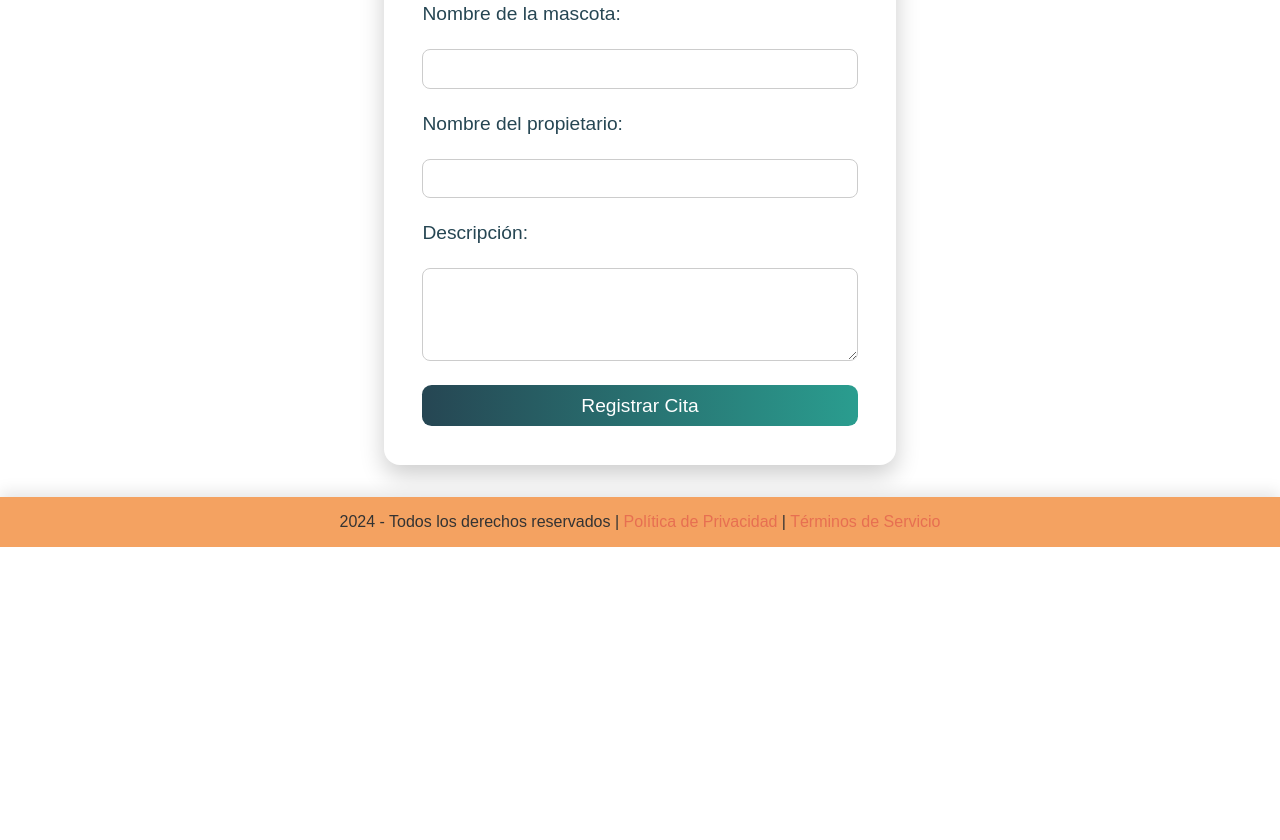
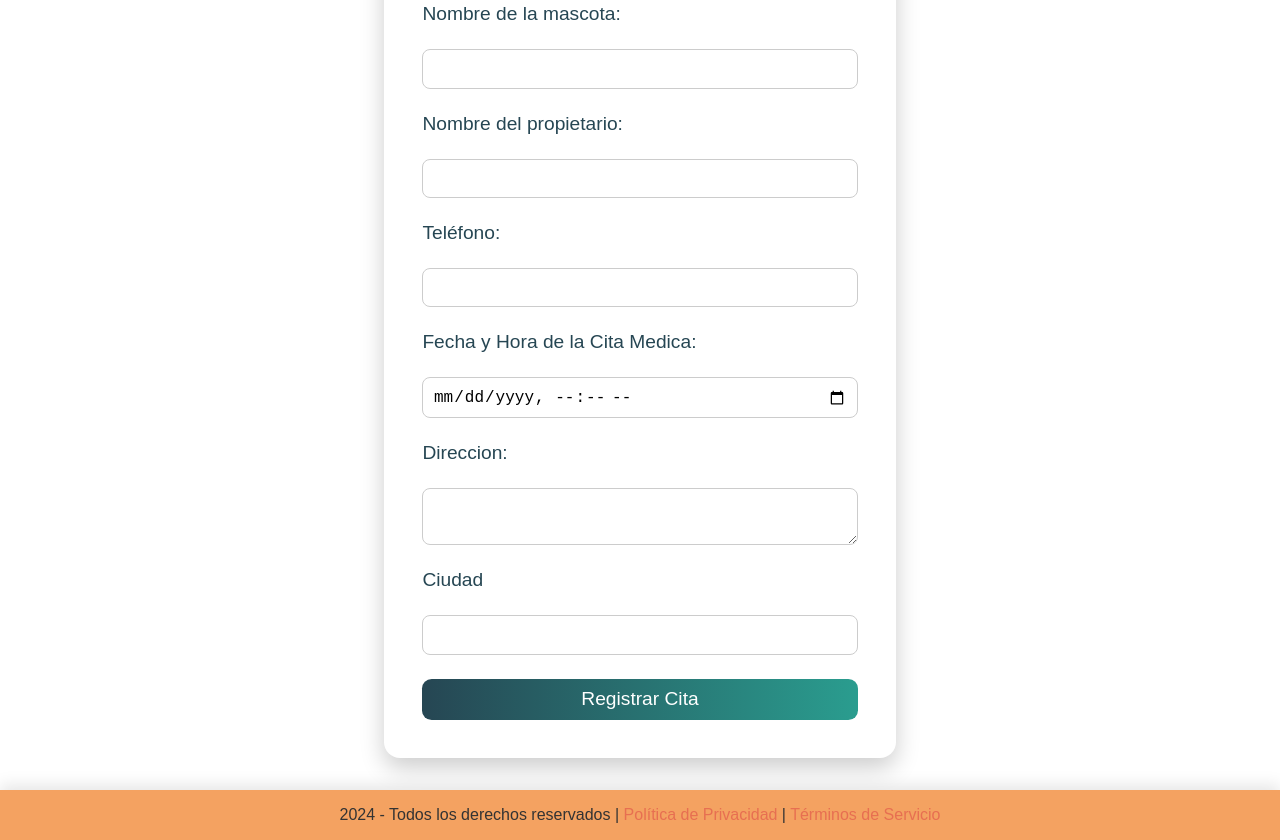
Before and after one commit to JuanDavid4562/Pagina-Web, a plain HTML site: page Pagina Web/citas.html in a window 1280 px wide. Shown: the part 456-1296 px from the top of the page. Before the commit the page ends 1003 px from the top, so only its background shows below. Drawn offline with Linux system fonts and the light colour scheme.

Commit message:
Add files via upload

```diff
--- a/Pagina Web/CSS/style.css
+++ b/Pagina Web/CSS/style.css
@@ -78,7 +78,6 @@ nav ul li a:hover {
     animation: fadeIn 1s ease-out;
 }
 
-/* Animación de entrada del contenido */
 @keyframes fadeIn {
     0% {
         opacity: 0;
@@ -88,7 +87,6 @@ nav ul li a:hover {
     }
 }
 
-/* Sidebar with Flexbox */
 aside {
     display: flex;
     flex-direction: column;
@@ -139,7 +137,6 @@ aside:hover {
     margin-right: 1vw;
 }
 
-/* Main Content */
 main {
     display: grid;
     grid-template-columns: repeat(auto-fill, minmax(300px, 1fr));
--- a/Pagina Web/citas.html
+++ b/Pagina Web/citas.html
@@ -30,8 +30,17 @@
                 <label for="nombre_propietario">Nombre del propietario:</label>
                 <input type="text" id="nombre_propietario" name="nombre_propietario" required>
 
-                <label for="descripcion">Descripción:</label>
-                <textarea id="descripcion" name="descripcion" rows="4" required></textarea>
+                <label for="telefono">Teléfono:</label>
+                <input type="text" id="telefono" name="telefono" required>
+
+                <label for="fechaCita">Fecha y Hora de la Cita Medica:</label>
+                <input type="datetime-local" id="fechaCita" name="fechaCita" required>
+
+                <label for="direccion">Direccion:</label>
+                <textarea id="direccion" name="direccion" required></textarea>
+
+                <label for="ciudad">Ciudad</label>
+                <input type="text" id="ciudad" name="ciudad" required>
 
                 <button type="submit">Registrar Cita</button>
             </form>
```
Also changed, not shown: Pagina Web/CSS/registrarme.css (+4 -4 lines).
